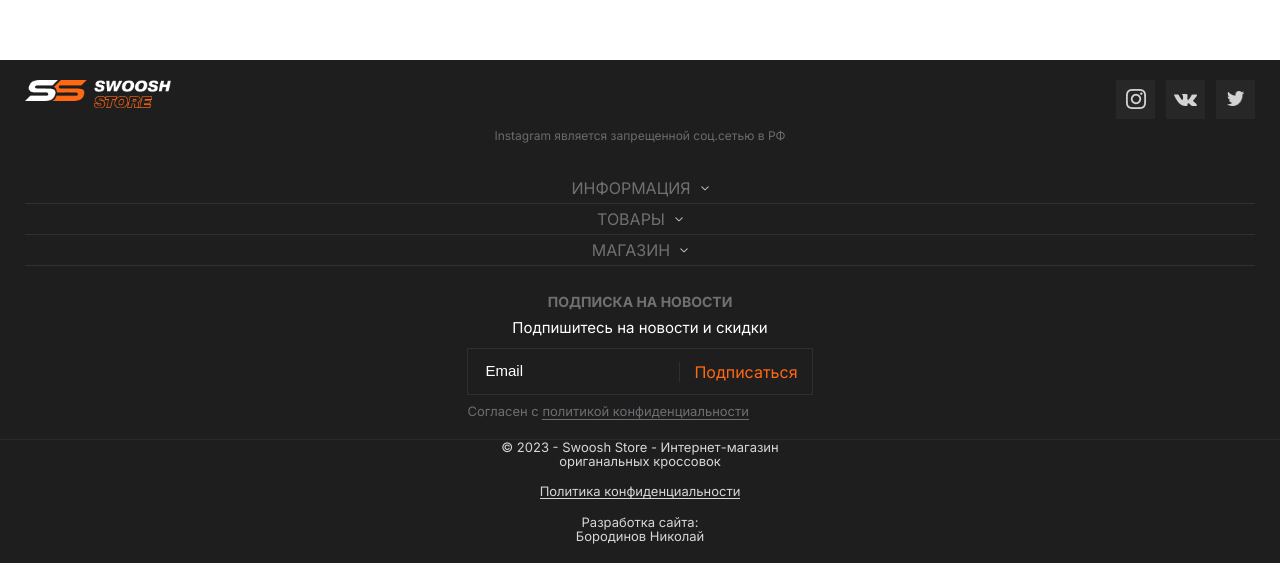
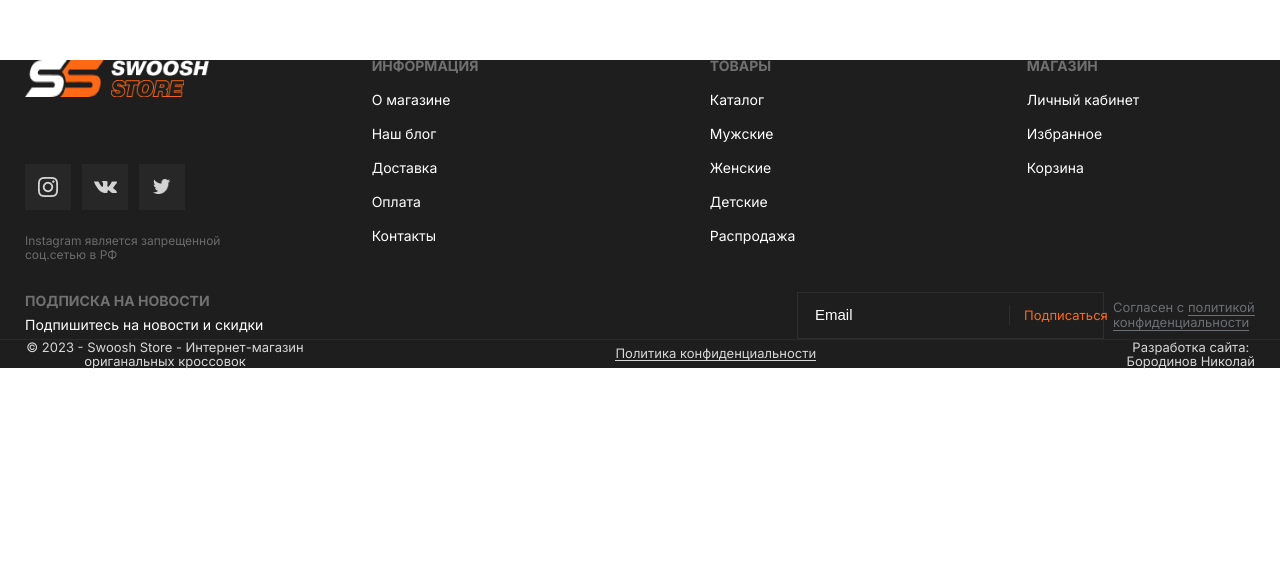
Before and after one commit to borodinov-nikolai/nike, a Next.js app in the folder front/: page / in a window 1280 px wide. Shown: the part 812-1375 px from the top of the page. After the commit the page ends 1181 px from the top, so only its background shows below. Built offline with nearby package versions, Linux system fonts and the light colour scheme.

Commit message:
finish footer

```diff
--- a/front/src/shared/ui/accordion/Accordion.module.scss
+++ b/front/src/shared/ui/accordion/Accordion.module.scss
@@ -1,3 +1,5 @@
+
+
 .root {
 width: 250px;
 }
--- a/front/src/widgets/footer/ui/Footer.module.scss
+++ b/front/src/widgets/footer/ui/Footer.module.scss
@@ -1,7 +1,15 @@
+@import '../../../shared/styles/mixins/breakpoints';
+
+
 .root {
     background-color: #1e1e1e;
-    padding: 20px 0;
     color: white;
+}
+
+
+.inner {
+    padding-top: 20px;
+    padding-bottom: 20px;
 }
 
 .blocks {
@@ -51,13 +59,20 @@
     gap: 11px;
 
     > li {
-        display: flex;
-        justify-content: center;
-        align-items: center;
+
         width: 39px;
         height: 39px;
         background-color: #272727;
+        >a {
+            display: flex;
+            justify-content: center;
+            align-items: center;
+            width: 100%;
+            height: 100%;
+        }
     }
+
+
 }
 
 .social_info {
@@ -69,6 +84,9 @@
     text-align: center;
 }
 
+.centerBlock {
+    display: none;
+}
 .linksList {
     display: flex;
     flex-direction: column;
@@ -111,6 +129,14 @@
     font-size: 15px;
     line-height: 11px;
 }
+.endBlock_text {
+    display: flex;
+    align-items: center;
+    gap: 9px;
+    flex-direction: column;
+}
+
+
 .subscribe {
     > p {
         margin-top: 9px;
@@ -123,7 +149,7 @@
     }
 }
 
-.subcibe_form {
+.subscribe_form {
     border: 1px solid #d8dde417;
     display: flex;
     align-items: center;
@@ -157,7 +183,6 @@
 }
 
 .politics {
-    margin-top: 20px;
     border-top: 1px  solid #FFFFFF0D;
 }
 .politics_inner {
@@ -166,10 +191,10 @@
     flex-direction: column;
     align-items: center;
     gap: 16px;
+    font-size: 13px;
+    line-height: 14px;
     padding-top: 18px;
     padding-bottom: 25px;
-    font-size: 13px;
-    line-height: 14px;
 }
 
 .politics_right {
@@ -185,3 +210,199 @@
 .politics_author {
     text-align: center;
 }
+
+
+
+
+//###################################
+
+
+
+
+
+
+@include breakpoint(md){
+
+
+    .inner {
+        padding-top: 30px;
+        padding-bottom: 30px;
+    }
+
+    .blocks {
+        display: grid;
+        grid-template-columns: max-content 1fr;
+        grid-template-rows: max-content max-content;
+        justify-content: space-between;
+    }
+
+
+    .startBlock {
+        max-width: 201px;
+        grid-column: 1;
+        grid-row: 1;
+        display: flex;
+        flex-direction: column;
+        align-items: start;
+    }
+
+    .logo_logoImg {
+
+    width: 79px;
+    height: auto;
+
+    }
+    .logo_swooshImg {
+        width: 98px;
+        height: auto;
+    }
+    .logo_storeImg {
+        width: 73px;
+        height: auto;
+    }
+
+.socials {
+    margin-top: 57px;
+
+    > li {
+        display: flex;
+        justify-content: center;
+        align-items: center;
+        width: 46px;
+        height: 46px;
+        background-color: #272727;
+    }
+}
+    .social_info {
+        margin-top: 14px;
+        text-align: start;
+    }
+
+    .centerBlock_mobile {
+      display: none;
+    }
+
+    .centerBlock {
+        grid-column: 2;
+        grid-row: 1;
+        display: flex;
+        width: 100%;
+        justify-content: space-around;
+    }
+
+    .centerBlock_section {
+      >h3 {
+        font-size: 14px;
+        line-height: 11px;
+        font-weight: 700;
+        color: #707070;
+      }
+
+    }
+
+    .linksList {
+        margin-top: 23px;
+        width: max-content;
+        align-items: start;
+        padding: 0;
+        >li {
+           justify-content: start;
+        }
+    }
+
+    .endBlock {
+        grid-column: 1/3;
+        grid-row: 2;
+        flex-direction: row;
+        justify-content: space-between;
+        width: 100%;
+    }
+
+
+    .subscribe {
+        display: flex;
+        align-items: center;
+        gap: 9px;
+        >p {
+            margin-top: 0;
+            font-size: 13px;
+            max-width: 142px;
+        }
+    }
+    .subscribe_form {
+        max-width: 307px;
+
+        >p {
+
+            font-size: 13px;
+        }
+    }
+
+    .politics_inner {
+        flex-direction: row;
+        justify-content: space-between;
+    }
+
+    .endBlock_text {
+        align-items: start;
+        max-width: 425px;
+    }
+    .endBlock_description {
+        font-size: 14px;
+        line-height: 20px;
+    }
+
+    .politics_inner {
+        padding-top: 15px;
+        padding-bottom: 15px;
+    }
+}
+
+
+//#############################
+
+
+@include breakpoint(2xl) {
+
+    .inner {
+        padding-top: 50px;
+        padding-bottom: 50px;
+    }
+
+
+    .blocks {
+        display: flex;
+        flex-direction: row;
+        justify-content: space-between;
+    }
+
+    .endBlock {
+        width: max-content;
+        flex-direction: column;
+        gap: 23px;
+        justify-content: unset;
+        align-items: unset;
+
+    }
+
+    .endBlock_text {
+        width: max-content;
+        gap: 23px;
+    }
+
+    .subscribe {
+        width: max-content;
+        flex-direction: column;
+
+        >P {
+            max-width: unset;
+        }
+    }
+
+    .politics_inner {
+        padding-top: 34px;
+        padding-bottom: 34px;
+    }
+
+
+}
--- a/front/src/widgets/footer/ui/index.tsx
+++ b/front/src/widgets/footer/ui/index.tsx
@@ -7,16 +7,39 @@ import Accordion from '@/src/shared/ui/accordion'
 
 const Footer = () => {
 
+  const informationLinks = [
+    {id:1, lable:"О магазине", link: '#'},
+    {id:2, lable:"Наш блог", link: '#'},
+    {id:3, lable:"Доставка", link: '#'},
+    {id:4, lable:"Оплата", link: '#'},
+    {id:5, lable:"Контакты", link: '#'},
+
+  ]
+
+  const categoriesList = [
+    {id:1, lable:"Каталог", link: '#'},
+    {id:2, lable:"Мужские", link: '#'},
+    {id:3, lable:"Женские", link: '#'},
+    {id:4, lable:"Детские", link: '#'},
+    {id:5, lable:"Распродажа", link: '#'},
+  ]
+
+  const shopSectionsList = [
+    {id:1, lable:"Личный кабинет", link: '#'},
+    {id:2, lable:"Избранное", link: '#'},
+    {id:3, lable:"Корзина", link: '#'},
+  ]
+
   return (
     <footer className={styles.root} >
       <div className={[styles.inner, ' container'].join(" ")} >
         <div className={styles.blocks} >
           <div className={styles.startBlock} >
             <div className={styles.logo} >
-              <Image className={styles.logo_logoImg} src={'/images/footer_logo.png'} width={90} height={31} quality={100}  alt='footer logo' />
+              <Image className={styles.logo_logoImg} src={'/images/footer_logo.png'} width={90} height={31} quality={100} alt='footer logo' />
               <div>
-               <Image className={styles.logo_swooshImg} src={'/images/swoosh.png'} width={114} height={18} quality={100}  alt='swoosh image' />
-            <Image className={styles.logo_storeImg} src={'/images/store.png'} width={84} height={18} quality={100}  alt='store image' />
+                <Image className={styles.logo_swooshImg} src={'/images/swoosh.png'} width={114} height={18} quality={100} alt='swoosh image' />
+                <Image className={styles.logo_storeImg} src={'/images/store.png'} width={84} height={18} quality={100} alt='store image' />
               </div>
             </div>
             <ul className={styles.socials} >
@@ -27,45 +50,76 @@ const Footer = () => {
             <p className={styles.social_info} >Instagram является запрещенной соц.сетью в РФ</p>
 
           </div>
-          <div className={styles.centerBlock} >
+
+
+          <div className={styles.centerBlock_mobile} >
 
             <div className={styles.accordion} >
               <Accordion title='ИНФОРМАЦИЯ  '>
                 <ul className={styles.linksList} >
-                  <li><Link href={'#'}>О магазине</Link></li>
-                  <li><Link href={'#'}>Наш блог</Link></li>
-                  <li><Link href={'#'}>Доставка</Link></li>
-                  <li><Link href={'#'}>Оплата</Link></li>
-                  <li><Link href={'#'}>Контакты</Link></li>
+                  {informationLinks.map(({id, lable, link})=>{
+                    return <li key={id} ><Link href={link}>{lable}</Link></li>
+                  })}
                 </ul>
               </Accordion>
             </div>
             <div className={styles.accordion}>
               <Accordion title='ТОВАРЫ'>
                 <ul className={styles.linksList} >
-                  <li>Каталог</li>
-                  <li>Мужские</li>
-                  <li>Женские</li>
-                  <li>Детские</li>
-                  <li>Распродажа</li>
+                {categoriesList.map(({id, lable, link})=>{
+                    return <li key={id} ><Link href={link}>{lable}</Link></li>
+                  })}
                 </ul>
               </Accordion>
             </div>
             <div className={styles.accordion}>
               <Accordion title='МАГАЗИН'>
                 <ul className={styles.linksList} >
-                  <li>Личный кабинет</li>
-                  <li>Избранное</li>
-                  <li>Корзина</li>
+                {shopSectionsList.map(({id, lable, link})=>{
+                    return <li key={id} ><Link href={link}>{lable}</Link></li>
+                  })}
                 </ul>
               </Accordion>
             </div>
           </div>
+
+          <div className={styles.centerBlock} >
+
+            <div className={styles.centerBlock_section} >
+              <h3>ИНФОРМАЦИЯ</h3>
+              <ul className={styles.linksList} >
+              {informationLinks.map(({id, lable, link})=>{
+                    return <li key={id} ><Link href={link}>{lable}</Link></li>
+                  })}
+              </ul>
+            </div>
+
+            <div  className={styles.centerBlock_section} >
+              <h3>ТОВАРЫ</h3>
+              <ul className={styles.linksList} >
+              {categoriesList.map(({id, lable, link})=>{
+                    return <li key={id} ><Link href={link}>{lable}</Link></li>
+                  })}
+                        </ul>
+            </div>
+
+          <div  className={styles.centerBlock_section} >
+          <h3>МАГАЗИН</h3>
+            <ul className={styles.linksList} >
+            {shopSectionsList.map(({id, lable, link})=>{
+                    return <li key={id} ><Link href={link}>{lable}</Link></li>
+                  })}
+            </ul>
+          </div>
+          </div>
+
           <div className={styles.endBlock} >
+            <div className={styles.endBlock_text} >
               <h2 className={styles.endBlock_title} >ПOДПИСКА НА НОВОСТИ</h2>
               <p className={styles.endBlock_description} >Подпишитесь на новости и скидки</p>
+            </div>
             <div className={styles.subscribe} >
-              <form className={styles.subcibe_form}>
+              <form className={styles.subscribe_form}>
                 <input placeholder='Email' type="text" />
                 <p>Подписаться</p>
               </form>
```
Lines whose indentation alone changed are shown as unchanged.
